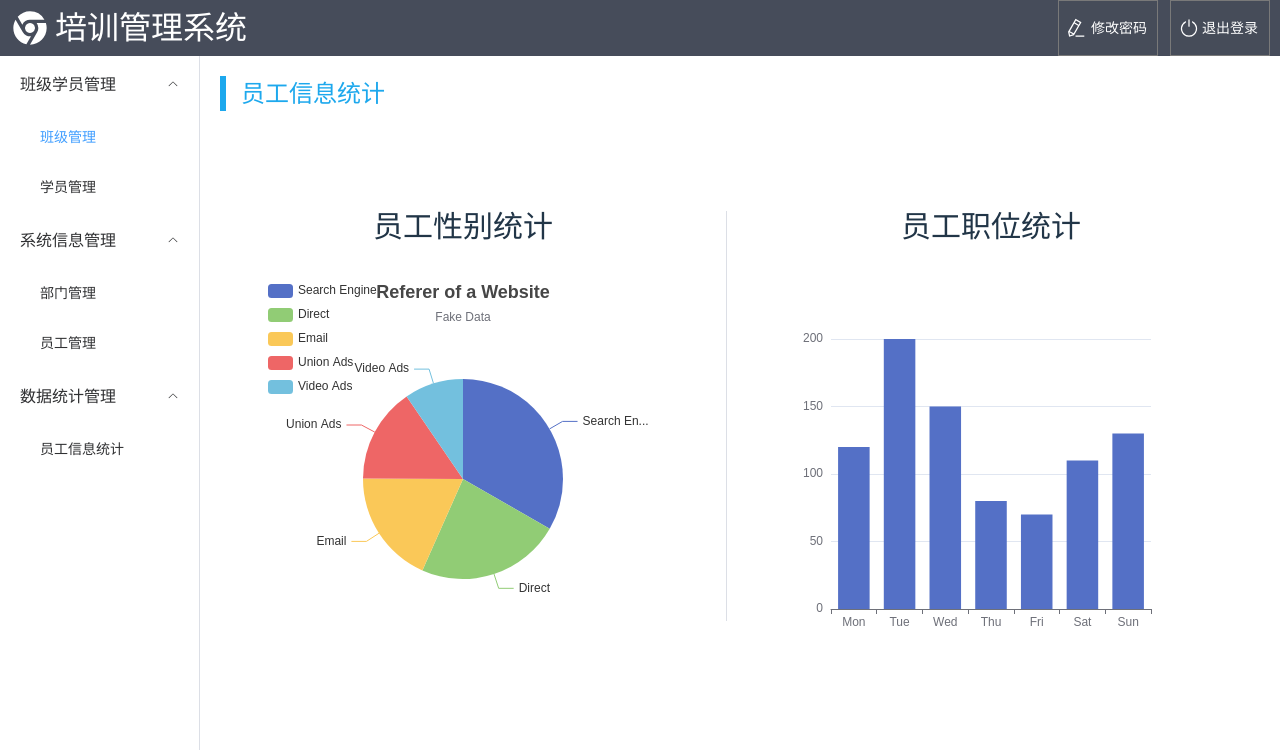
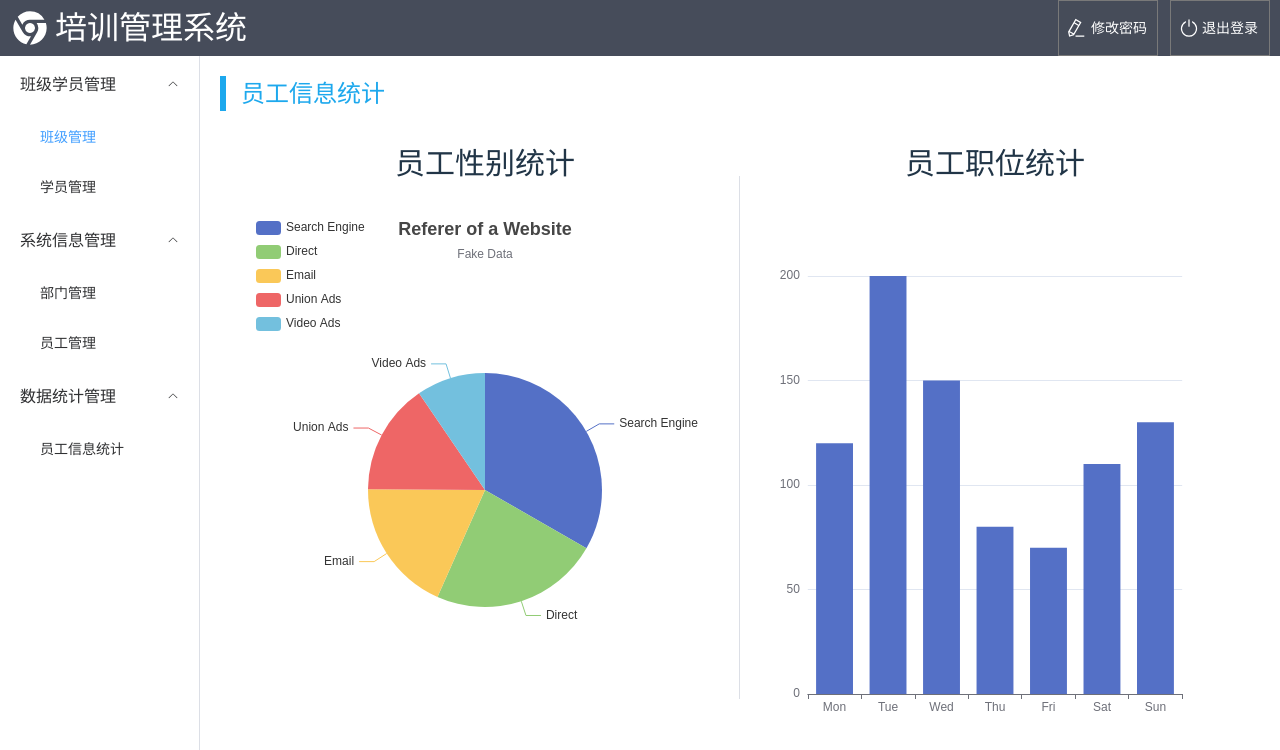
Before and after one commit to Shi-Jia-Ming/homework-vue, a Vue app: page /home/statistic in a window 1280 px wide. Shown: the top 750 px of the page. Built offline with nearby package versions, Linux system fonts and the light colour scheme.

Commit message:
fix: Fix style of all pages.

```diff
--- a/src/App.vue
+++ b/src/App.vue
@@ -1,7 +1,9 @@
 <template>
-  <el-config-provider :locale="locale" class="app">
-    <router-view />
-  </el-config-provider>
+  <div class="app-container">
+    <el-config-provider :locale="locale">
+      <router-view />
+    </el-config-provider>
+  </div>
 </template>
 
 <script setup lang="ts">
@@ -13,7 +15,7 @@ const locale = zhCn;
 html,
 body,
 #app,
-.app {
+.app-container {
   padding: 0;
   margin: 0;
   width: 100%;
--- a/src/components/ClassManage.vue
+++ b/src/components/ClassManage.vue
@@ -31,7 +31,7 @@
       </el-button>
     </div>
     <div class="class-table-container">
-      <el-table stripe style="width: 100%" height="350" class="class-table">
+      <el-table stripe style="width: 100%" class="class-table">
         <el-table-column prop="index" label="序号" width="170" />
         <el-table-column prop="name" label="班级名称" width="170" />
         <el-table-column prop="startTime" label="开课时间" width="170" />
@@ -73,6 +73,7 @@ import { Plus } from '@element-plus/icons-vue';
   display: flex;
   flex-direction: column;
   padding: 20px;
+  height: calc(100% - 56px);
 }
 
 .class-manage-title-container {
@@ -122,7 +123,13 @@ import { Plus } from '@element-plus/icons-vue';
   flex-direction: column;
   justify-content: space-between;
   height: 100%;
+  width: 170 * 6px;
+  max-width: 90%;
   margin-top: 20px;
+}
+
+.class-table {
+  height: 100%;
 }
 
 .page-configuraiton {
--- a/src/components/DataStatistic.vue
+++ b/src/components/DataStatistic.vue
@@ -2,7 +2,6 @@
   <div class="data-statistic-layout">
     <div class="data-statistic-title-container">
       <p class="data-statistic-title">员工信息统计</p>
-    </div>
     </div>
     <div class="data-charts">
       <div class="gender-statistic-container">
@@ -13,13 +12,14 @@
           <div id="gender" class="gender-statistic-chart"></div>
         </div>
       </div>
-    <el-divider direction="vertical" class="divider"/>
+      <el-divider direction="vertical" class="divider" />
       <div class="post-statistic-container">
         <div class="post-statistic-title">
           <p>员工职位统计</p>
         </div>
         <div class="post-statistic-chart-container">
           <div id="post" class="post-statistic-chart"></div>
+        </div>
       </div>
     </div>
   </div>
@@ -81,7 +81,7 @@ const initGenderStatistic = (): void => {
 const initPostStatistic = (): void => {
   type EChartsOption = echarts.EChartsOption;
 
-  var chartDom = document.getElementById('post')!;
+  var chartDom = document.getElementById('post');
   var myChart = echarts.init(chartDom);
   var option: EChartsOption;
 
@@ -110,6 +110,8 @@ const initPostStatistic = (): void => {
   display: flex;
   flex-direction: column;
   padding: 20px;
+  margin: auto;
+  height: calc(100% - 56px);
 }
 
 .data-statistic-title-container {
@@ -128,18 +130,18 @@ const initPostStatistic = (): void => {
 .data-charts {
   display: flex;
   flex-direction: row;
+  height: calc(100% - 35px);
+  justify-content: center;
+  align-items: center;
 }
 
 .gender-statistic-container,
 .post-statistic-container {
   margin: 20px;
   width: 45%;
-  height: 550px;
-  // border: 1px black solid;
+  height: 100%;
   display: flex;
   flex-direction: column;
-  justify-content: center;
-  align-items: center;
 }
 
 .gender-statistic-title,
@@ -148,15 +150,20 @@ const initPostStatistic = (): void => {
   font-weight: 400;
 }
 
+.gender-statistic-chart-container,
+.post-statistic-chart-container,
 .gender-statistic-chart,
 .post-statistic-chart {
-  width: 400px;
-  height: 400px;
+  width: 100%;
+  height: 100%;
+}
+
+canvas {
+  align-self: center;
 }
 
 .divider {
   margin: 80px 0;
-  height: 410px;
+  height: 80%;
 }
-
 </style>
--- a/src/components/DepartmentManage.vue
+++ b/src/components/DepartmentManage.vue
@@ -14,7 +14,7 @@
       </el-button>
     </div>
     <div class="department-table-container">
-      <el-table stripe style="width: 100%" height="500" class="department-table">
+      <el-table stripe style="width: 100%" class="department-table">
         <el-table-column prop="index" label="序号" width="180" />
         <el-table-column prop="name" label="部门名称" width="180" />
         <el-table-column prop="updatedAt" label="最后操作时间" width="180" />
@@ -42,6 +42,7 @@ import { Plus } from '@element-plus/icons-vue';
   display: flex;
   flex-direction: column;
   padding: 20px;
+  height: 100%;
 }
 
 .department-manage-title-container {
@@ -72,6 +73,12 @@ import { Plus } from '@element-plus/icons-vue';
   flex-direction: column;
   justify-content: space-between;
   height: 100%;
+  width: 180 * 4px;
+  max-width: 90%;
   margin-top: 20px;
 }
+
+.department-table {
+  height: 80%;
+}
 </style>
--- a/src/components/StaffManage.vue
+++ b/src/components/StaffManage.vue
@@ -43,7 +43,7 @@
       </el-button>
     </div>
     <div class="staff-table-container">
-      <el-table stripe style="width: 100%" height="350" class="staff-table">
+      <el-table stripe style="width: 100%" class="staff-table">
         <el-table-column type="selection" width="55" />
         <el-table-column fixed="left" prop="name" label="姓名" width="170" />
         <el-table-column prop="acatar" label="图像" width="170" />
@@ -87,6 +87,7 @@ import { Plus, Minus } from '@element-plus/icons-vue';
   display: flex;
   flex-direction: column;
   padding: 20px;
+  height: calc(100% - 56px);
 }
 
 .staff-manage-title-container {
@@ -132,7 +133,13 @@ import { Plus, Minus } from '@element-plus/icons-vue';
   flex-direction: column;
   justify-content: space-between;
   height: 100%;
+  width: (170 * 7 + 55)px;
+  max-width: 90%;
   margin-top: 20px;
+}
+
+.staff-table {
+  height: 100%;
 }
 
 .page-configuraiton {
--- a/src/components/StudentManage.vue
+++ b/src/components/StudentManage.vue
@@ -47,7 +47,7 @@
       </el-button>
     </div>
     <div class="student-table-container">
-      <el-table stripe style="width: 100%" height="350" class="student-table">
+      <el-table stripe style="width: 100%" class="student-table">
         <el-table-column type="selection" width="55" />
         <el-table-column fixed="left" prop="name" label="姓名" width="170" />
         <el-table-column prop="number" label="学号" width="170" />
@@ -94,6 +94,7 @@ import { Plus, Minus } from '@element-plus/icons-vue';
   display: flex;
   flex-direction: column;
   padding: 20px;
+  height: calc(100% - 56px);
 }
 
 .student-manage-title-container {
@@ -139,7 +140,12 @@ import { Plus, Minus } from '@element-plus/icons-vue';
   flex-direction: column;
   justify-content: space-between;
   height: 100%;
+  width: 90%;
   margin-top: 20px;
+}
+
+.student-table {
+  height: 100%;
 }
 
 .page-configuraiton {
--- a/src/router/index.ts
+++ b/src/router/index.ts
@@ -9,37 +9,38 @@ const routes: Array<RouteRecordRaw> = [
   {
     path: '/login',
     name: 'login',
-    component: import('../views/LoginView.vue')
+    component: () => import('../views/LoginView.vue')
   },
   {
     path: '/home',
     name: 'home',
-    component: import('../views/HomeView.vue'),
+    component: () => import('../views/HomeView.vue'),
+    redirect: '/home/class',
     children: [
       {
         path: 'class',
         name: 'class manage',
-        component: import('../components/ClassManage.vue')
+        component: () => import('../components/ClassManage.vue')
       },
       {
         path: 'student',
         name: 'student manage',
-        component: import('../components/StudentManage.vue')
+        component: () => import('../components/StudentManage.vue')
       },
       {
         path: 'department',
         name: 'department manage',
-        component: import('../components/DepartmentManage.vue')
+        component: () => import('../components/DepartmentManage.vue')
       },
       {
         path: 'staff',
         name: 'staff manage',
-        component: import('../components/StaffManage.vue')
+        component: () => import('../components/StaffManage.vue')
       },
       {
         path: 'statistic',
         name: 'data statistic',
-        component: import('../components/DataStatistic.vue')
+        component: () => import('../components/DataStatistic.vue')
       }
     ]
   }
--- a/src/views/LoginView.vue
+++ b/src/views/LoginView.vue
@@ -1,4 +1,5 @@
 <template>
+  <div class="login-layout">
     <div class="login-container">
       <div class="login-image-container">
         <img class="login-image" src="../assets/login.png" width="517px">
@@ -9,10 +10,10 @@
         </div>
         <el-form class="login-form" :model="loginForm" label-position="right" label-width="auto" size="large">
           <el-form-item label="用户名" class="username-item">
-          <el-input class="input" placeholder="请输入员工用户名"/>
+            <el-input class="input" placeholder="请输入员工用户名" />
           </el-form-item>
           <el-form-item label="密&nbsp; &nbsp; 码" class="password-item">
-          <el-input class="input" placeholder="作品展示PPT"/>
+            <el-input class="input" placeholder="作品展示PPT" />
           </el-form-item>
           <el-form-item class="btn-group-item">
             <div class="btn-group">
@@ -21,6 +22,7 @@
             </div>
           </el-form-item>
         </el-form>
+      </div>
     </div>
   </div>
 </template>
@@ -40,12 +42,20 @@ const loginForm: {
 </script>
 
 <style lang="scss">
+.login-layout {
+  width: 100%;
+  height: 100%;
+  display: flex;
+  justify-content: center;
+  align-items: center;
+}
+
 .login-container {
   display: flex;
   flex-direction: row;
   width: 1017px;
   height: 550px;
-  margin: auto;
+  margin: auto auto;
   padding: 90px;
 }
 
```
Also changed, not shown: components.d.ts (+0 -7 lines). Lines whose indentation alone changed are shown as unchanged.
